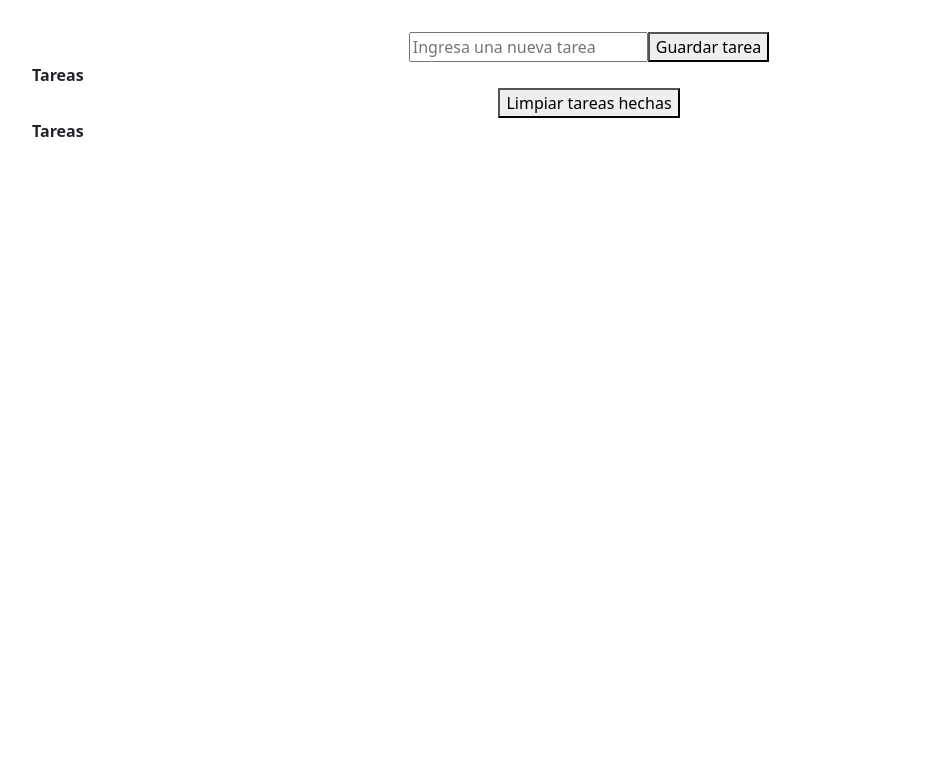
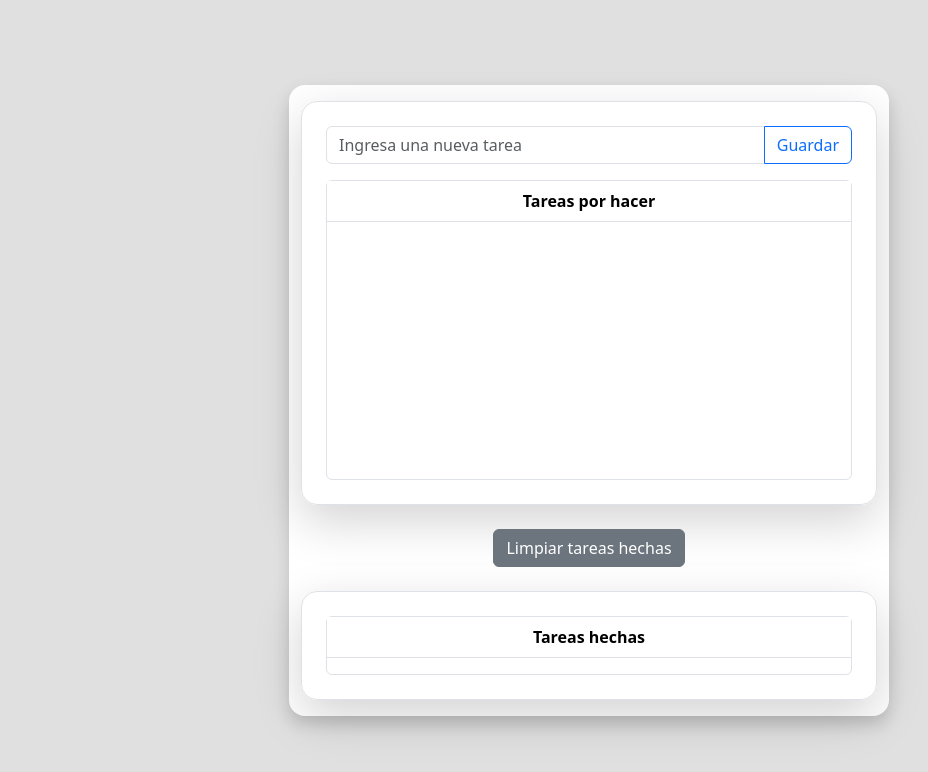
Before and after one commit to PabloEmv/AppTareas, a React (Vite) app: page / in a window 1280 px wide. Shown: the top 772 px of the page, without its empty margins (51-979 px from the left). Built offline with nearby package versions, Linux system fonts and the light colour scheme.

Commit message:
taskApp completada

```diff
--- a/index.html
+++ b/index.html
@@ -1,10 +1,10 @@
 <!DOCTYPE html>
-<html lang="en">
+<html lang="es">
   <head>
     <meta charset="UTF-8" />
-    <link rel="icon" type="image/svg+xml" href="/vite.svg" />
+    <link rel="icon" type="image/svg+xml" href="./src/components/assets/taskIcon.svg" />
     <meta name="viewport" content="width=device-width, initial-scale=1.0" />
-    <title>Vite + React</title>
+    <title>TareasApp</title>
   </head>
   <body>
     <div id="root"></div>
--- a/src/App.jsx
+++ b/src/App.jsx
@@ -12,6 +12,7 @@ const App = () => {
     }
   };
 
+  // función para cargar datos al cargar la aplicación
   useEffect(() => {
     let data = localStorage.getItem("tasks");
     if (data) {
@@ -31,28 +32,56 @@ const App = () => {
     );
   };
 
+
+  // borrarr tareas ya realizadas
   const handleDelete = () => {
-    if (window.confirm("Are you sure?")) {
+    if (window.confirm("Estas seguro?")) {
       cleanTasks();
     }
   };
+
   const cleanTasks = () => {
     setTasksItems(tasksItems.filter((task) => !task.done));
   };
 
+  // borrar tarea independiente
+  const clearTask = (task) => {
+    setTasksItems(tasksItems.filter((t) => t.name !== task.name));
+  };
+
+
   return (
     <div>
-      <div className="container">
+      <div className="container border-primary rounded-4 py-3 shadow bg-white contentCard">
+        <div className="border rounded-4 p-4 shadow-lg todoCard">
           <TaskCreator createNewTask={createTask} />
-        <TaskTable tasks={tasksItems} toggleTask={toggleTask} />
+          <div className="border rounded h-100 todoTable">
+            <TaskTable
+              tasks={tasksItems}
+              toggleTask={toggleTask}
+              title="Tareas por hacer"
+              clearTask={clearTask}
+            />
+          </div>
+        </div>
         <div>
-          <button onClick={handleDelete}>Limpiar tareas hechas</button>
+          <div className="my-4">
+            <button onClick={handleDelete} className="btn btn-secondary">
+              Limpiar tareas hechas
+            </button>
           </div>
+          <div className="border rounded-4 p-4 shadow-lg">
+            <div className="border rounded">
               <TaskTable
                 tasks={tasksItems}
                 toggleTask={toggleTask}
                 showCompleted={true}
+                title="Tareas hechas"
+                clearTask={clearTask}
               />
+            </div>
+          </div>
+        </div>
       </div>
     </div>
   );
--- a/src/components/TaskCreator.jsx
+++ b/src/components/TaskCreator.jsx
@@ -10,14 +10,15 @@ const TaskCreator = ({ createNewTask }) => {
   };
   return (
     <div>
-      <form onSubmit={handleSubmit}>
+      <form onSubmit={handleSubmit} className="input-group mb-3">
         <input
+          className="form-control formInput"
           type="text"
           placeholder="Ingresa una nueva tarea"
           value={newTaskName}
           onChange={(e) => setnewTaskName(e.target.value)}
         />
-        <button>Guardar tarea</button>
+        <button className="btn btn-outline-primary">Guardar</button>
       </form>
     </div>
   );
--- a/src/components/TaskRow.jsx
+++ b/src/components/TaskRow.jsx
@@ -1,15 +1,23 @@
 import React from "react";
 
-const TaskRow = ({ task, toggleTask }) => {
+const TaskRow = ({ task, toggleTask, clearTask }) => {
   return (
     <tr>
-      <td>
-        {task.name}{" "}
-        <input
-          type="checkbox"
-          checked={task.done}
-          onChange={() => toggleTask(task)}
-        />
+      <td className="d-flex justify-content-between">
+        <p className="text-break px-3">{task.name} </p>
+        <div className="d-flex flex-row">
+          <input
+            type="checkbox"
+            checked={task.done}
+            onChange={() => toggleTask(task)}
+          />
+          <button
+            className="btn btn-danger btn-delete my-auto ms-3 font fw-bold"
+            onClick={() => clearTask(task)}
+          >
+            x
+          </button>
+        </div>
       </td>
     </tr>
   );
--- a/src/components/TaskTable.jsx
+++ b/src/components/TaskTable.jsx
@@ -1,21 +1,32 @@
 import React from "react";
 import TaskRow from "./TaskRow";
 
-const TaskTable = ({ tasks, toggleTask, showCompleted = false }) => {
+const TaskTable = ({
+  title,
+  tasks,
+  toggleTask,
+  showCompleted = false,
+  clearTask,
+}) => {
   const taskTableRows = (doneValue) => {
     return tasks
       .filter((task) => task.done === doneValue)
 
       .map((task) => (
-        <TaskRow task={task} key={task.name} toggleTask={toggleTask} />
+        <TaskRow
+          task={task}
+          key={task.name}
+          toggleTask={toggleTask}
+          clearTask={clearTask}
+        />
       ));
   };
 
   return (
-    <table>
+    <table className="table table-striped overflow-auto">
       <thead>
         <tr>
-          <th>Tareas</th>
+          <th>{title}</th>
         </tr>
       </thead>
       <tbody>{taskTableRows(showCompleted)}</tbody>
--- a/src/index.css
+++ b/src/index.css
@@ -0,0 +1,35 @@
+#root {
+  padding: 8px 8px 8px 8px;
+}
+body {
+  background-color: #e0e0e0;
+  height: 100vh;
+  display: grid;
+  align-items: center;
+}
+
+.formInput:hover {
+  border-color: #007bff;
+}
+
+.btn-delete {
+  height: 40px;
+}
+
+.contentCard {
+  min-height: 400px;
+}
+
+.todoCard {
+  min-height: 300px;
+}
+
+.todoTable {
+  min-height: 300px;
+}
+
+@media screen and (min-width: 768px) {
+  .contentCard {
+    width: 600px;
+  }
+}
```
Also changed, not shown: src/components/assets/taskIcon.svg (added). Lines whose indentation alone changed are shown as unchanged.
